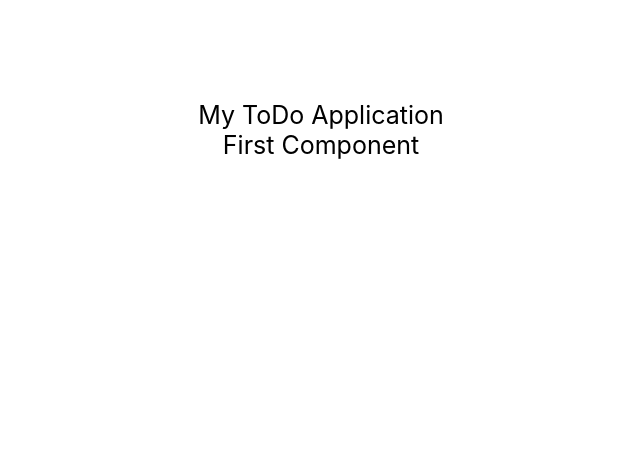
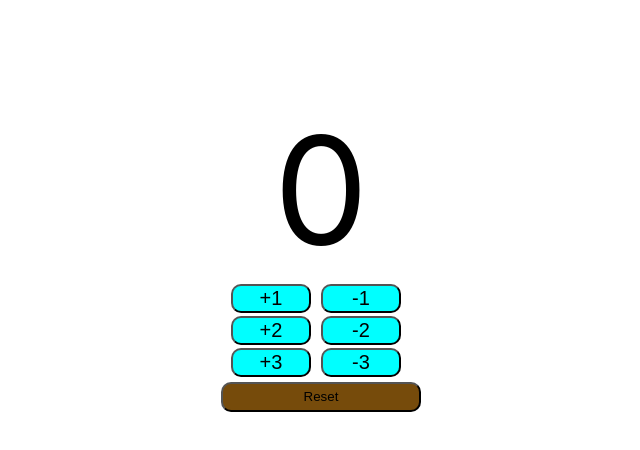
Before and after one commit to sachinseengh/Todo-App, a React (Create React App) app: page / in a window 1280 px wide. Shown: the top 450 px of the page, without its empty margins (319-959 px from the left). Built offline with nearby package versions, Linux system fonts and the light colour scheme.

Commit message:
counter created

```diff
--- a/src/App.css
+++ b/src/App.css
@@ -1,5 +1,6 @@
 .App {
   text-align: center;
+
 }
 
 .App-logo {
--- a/src/App.js
+++ b/src/App.js
@@ -1,12 +1,15 @@
 import logo from './logo.svg';
 import './App.css';
 import FirstComponent from './Components/FirstComponent';
+import ClassComponent from './Components/ClassComponent';
+import Counter from './Components/CounterButton/counter';
 
 function App() {
   return (
     <div className="App">
-     My ToDo Application
-     <FirstComponent></FirstComponent>
+
+        <Counter></Counter>
+
     </div>
   );
 }
--- a/src/Components/ClassComponent.js
+++ b/src/Components/ClassComponent.js
@@ -0,0 +1,10 @@
+import {Component} from 'react'
+
+
+export default class ClassComponent extends Component{
+    render(){
+        return (
+            <div className="hello">Hello</div>
+        )
+    }
+}
--- /dev/null
+++ b/src/Components/CounterButton/counter.css
@@ -0,0 +1,20 @@
+.counter_btn{
+    background-color: aqua;
+    font-size: 20px;
+    width: 80px;
+    border-radius:10px ;
+    margin-right: 10px;
+
+}
+.count{
+    font-size: 50px;
+}
+.totalCount{
+    font-size: 150px;
+}
+.reset_btn{
+    width:200px;
+    background-color: rgb(118, 75, 11);
+    height:30px;
+    border-radius: 10px;
+}
--- /dev/null
+++ b/src/Components/CounterButton/counter.jsx
@@ -0,0 +1,32 @@
+import { useState } from 'react';
+import './counter.css'
+
+import CounterButton from './counterButton';
+
+export default function Counter({value}){
+
+    const [count,setCount] = useState(0);
+
+    function increaseCounterParentFunction(value){
+        setCount(count + value);
+    }
+
+    function decreaseCounterParentFunction(value){
+        setCount(count - value);
+    }
+    function reset(){
+        setCount(0)
+    }
+
+
+
+    return (
+        <>
+         <span className="totalCount">{count}</span>
+        <CounterButton value={1}  increaseParentMethod={increaseCounterParentFunction} decreaseParentMethod={decreaseCounterParentFunction}></CounterButton>
+        <CounterButton value={2}  increaseParentMethod={increaseCounterParentFunction} decreaseParentMethod={decreaseCounterParentFunction}></CounterButton>
+        <CounterButton value={3}  increaseParentMethod={increaseCounterParentFunction} decreaseParentMethod={decreaseCounterParentFunction}></CounterButton>
+        <button onClick={reset} className="reset_btn">Reset</button>
+        </>
+    )
+}
--- /dev/null
+++ b/src/Components/CounterButton/counterButton.jsx
@@ -0,0 +1,25 @@
+
+import {PropTypes}  from 'prop-types'
+
+
+export default function CounterButton({value,increaseParentMethod,decreaseParentMethod}){
+
+    return(
+        <div className="counter">
+
+            <div className="Button">
+                <button className="counter_btn" onClick={()=>increaseParentMethod(value)}>+{value}</button>
+                <button className="counter_btn" onClick={()=>decreaseParentMethod(value)}>-{value}</button>
+            </div>
+        </div>
+
+
+    )
+}
+CounterButton.propTypes = {
+    value : PropTypes.number
+}
+
+CounterButton.defaultProps = {
+    value : 1
+}
--- a/src/Components/FirstComponent.js
+++ b/src/Components/FirstComponent.js
@@ -1,9 +1,24 @@
+
+const Person={
+    name:"sachin",
+    last:"singh",
+
+    profiles : ['he','hu'],
+    Profile : ()=>{
+        Person.profiles.map((items)=>console.log(items));
+    }
+}
+
+export default function FirstComponent(){
+    return(
+        <div className="FirstComponent">First Component
 
 
-export default function FirstComponent(){
-
-    return(
-        <div className="FirstComponent">First Component</div>
+        {Person.name}
+        {Person.last}
+        {Person.profiles[1]}
+        {Person.Profile}
+        </div>
 
 
     )
```
